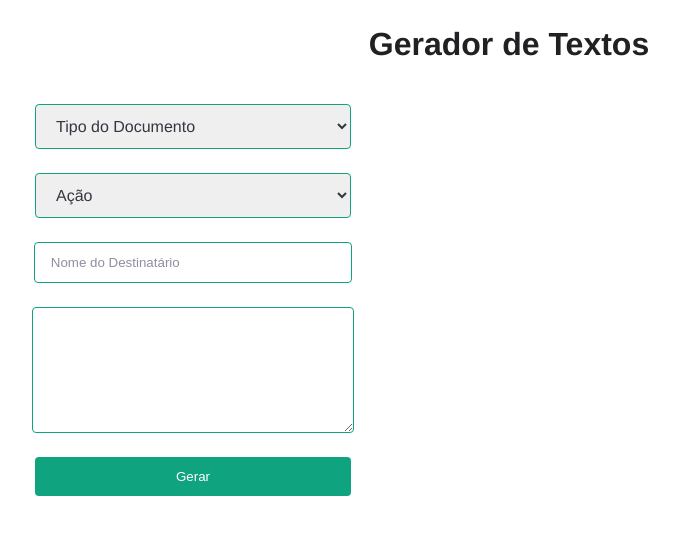
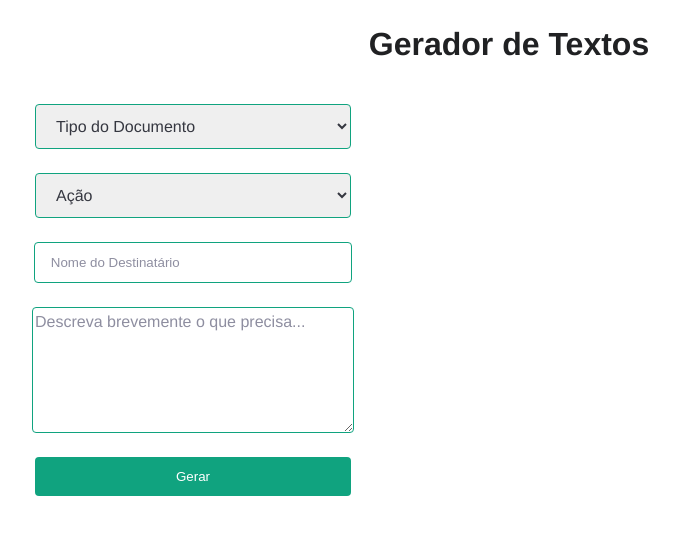
Before and after one commit to arthuramorim/gerador-texto-memorando, a Next.js app: page / in a window 1280 px wide. Shown: the top 534 px of the page, without its empty margins (131-810 px from the left). Built offline with nearby package versions, Linux system fonts and the light colour scheme; a web font is replaced by a local one.

Commit message:
Inclusao do placeholder no text area

```diff
--- a/pages/index.js
+++ b/pages/index.js
@@ -92,9 +92,9 @@ export default function Home() {
               onChange={(e) => setDestinatarioInput(e.target.value)}
             />
             <textarea
-              id="story"
+              id="assunto"
               name="assunto"
-              placeholder=""
+              placeholder="Descreva brevemente o que precisa..."
               value={assuntoInput}
               onChange={(e) => setAssuntoInput(e.target.value)}
               rows="5" cols="33"
```
